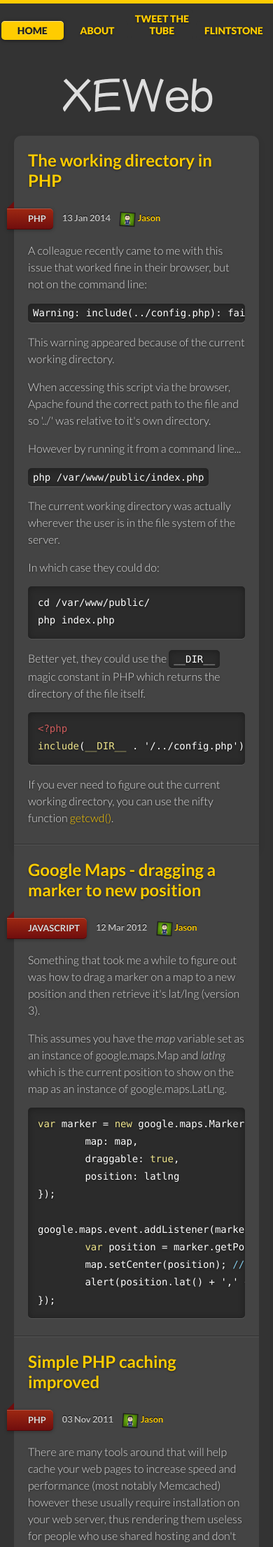
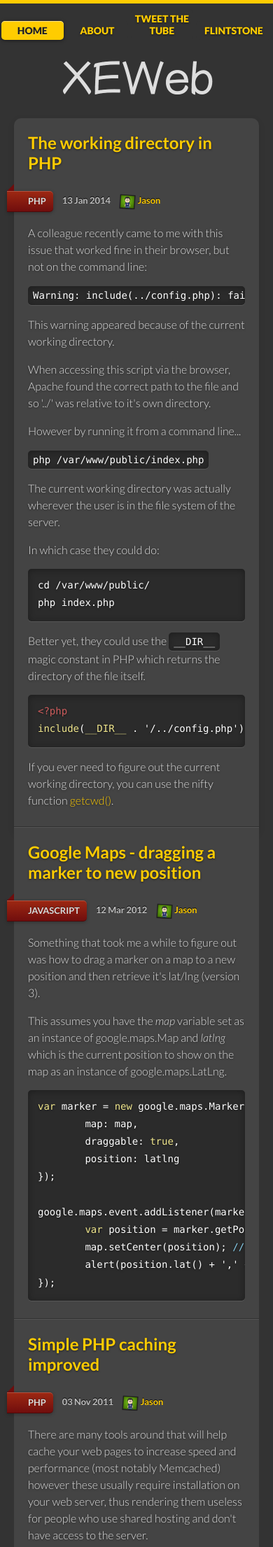
Before and after one commit to fire015/fire015.github.io-xeweb, a Jekyll site: the page built from index.html, in a window 390 px wide. Shown: the top 2211 px of the page at 70% size. Built offline with Jekyll 4.4.1, drawn with Linux system fonts in a browser that asks for light colours; the list of posts is cut into pages by our own code.

Commit message:
Removed padding on mobile

```diff
--- a/_sass/_style.scss
+++ b/_sass/_style.scss
@@ -52,6 +52,10 @@ header {
   }
 
   nav { display: inline-block; }
+}
+
+@media (max-width: 568px) {
+  header a { padding-top: 0; }
 }
 
 nav {
```
